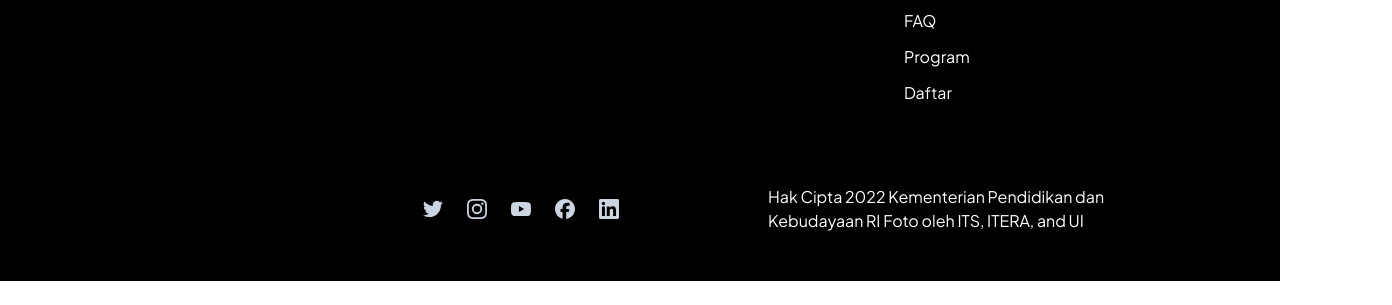
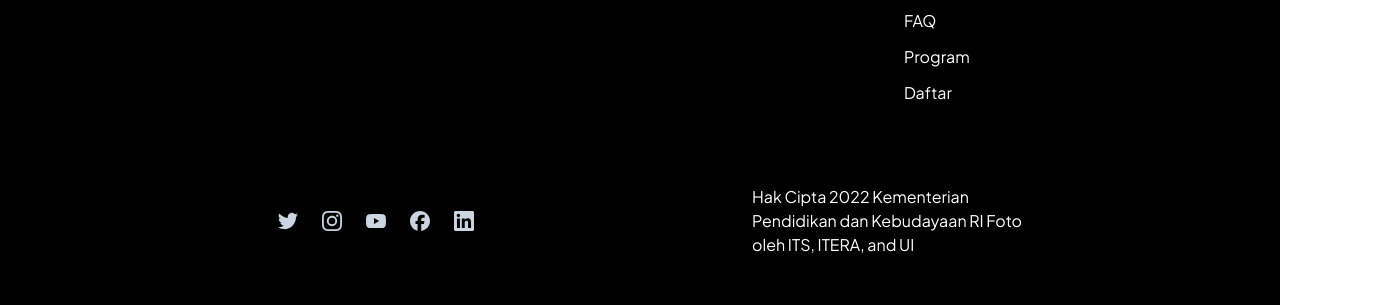
Before and after one commit to elisabetsmjtk/elisabetsmjtk, a website: page tailwind-components/index.html in a window 1280 px wide. Shown: the part 3231-3536 px from the top of the page, 1392 px wide, since content can reach past the window. Before the commit the page ends 3512 px from the top, so only its background shows below. Drawn offline with nearby package versions, Linux system fonts and the light colour scheme.

Commit message:
tailwindcss

```diff
--- a/tailwind-components/index.html
+++ b/tailwind-components/index.html
@@ -307,7 +307,7 @@
       </div>
 
       <!-- bawahan -->
-      <div class="container lg:flex grid-cols-1 lg:grid-cols-2 lg:mx-28 lg:justify-center lg:flex-row lg:items-baseline lg:overflow-hidden">
+      <div class="lg:flex grid-cols-1 lg:grid-cols-2 lg:mx-28 lg:justify-center lg:flex-row lg:items-baseline lg:overflow-hidden">
         <div class="lg:flex lg:items-center relative">
           <div class="w-full px-2 mb-12 lg:mb-0 xl:w-1/2 flex lg:items-center lg:justify-center">
             <!--  twiter -->
@@ -357,7 +357,7 @@
             </a>
           </div>
 
-          <div class="w-3/4 px-4 mb-12 lg:mb-0 xl:w-1/2 lg:items-center lg:justify-center static overflow-hidden lg:overflow-hidden">
+          <div class="lg:px-28 w-3/4 px-4 mb-12 lg:mb-0 xl:w-1/2 lg:items-center lg:justify-center static overflow-hidden lg:overflow-hidden">
             <p class="text-white text-sm lg:text-base">Hak Cipta 2022 Kementerian Pendidikan dan Kebudayaan RI Foto oleh ITS, ITERA, and UI</p>
           </div>
         </div>
```
Also changed, not shown: tailwind-components/style/output.css.
